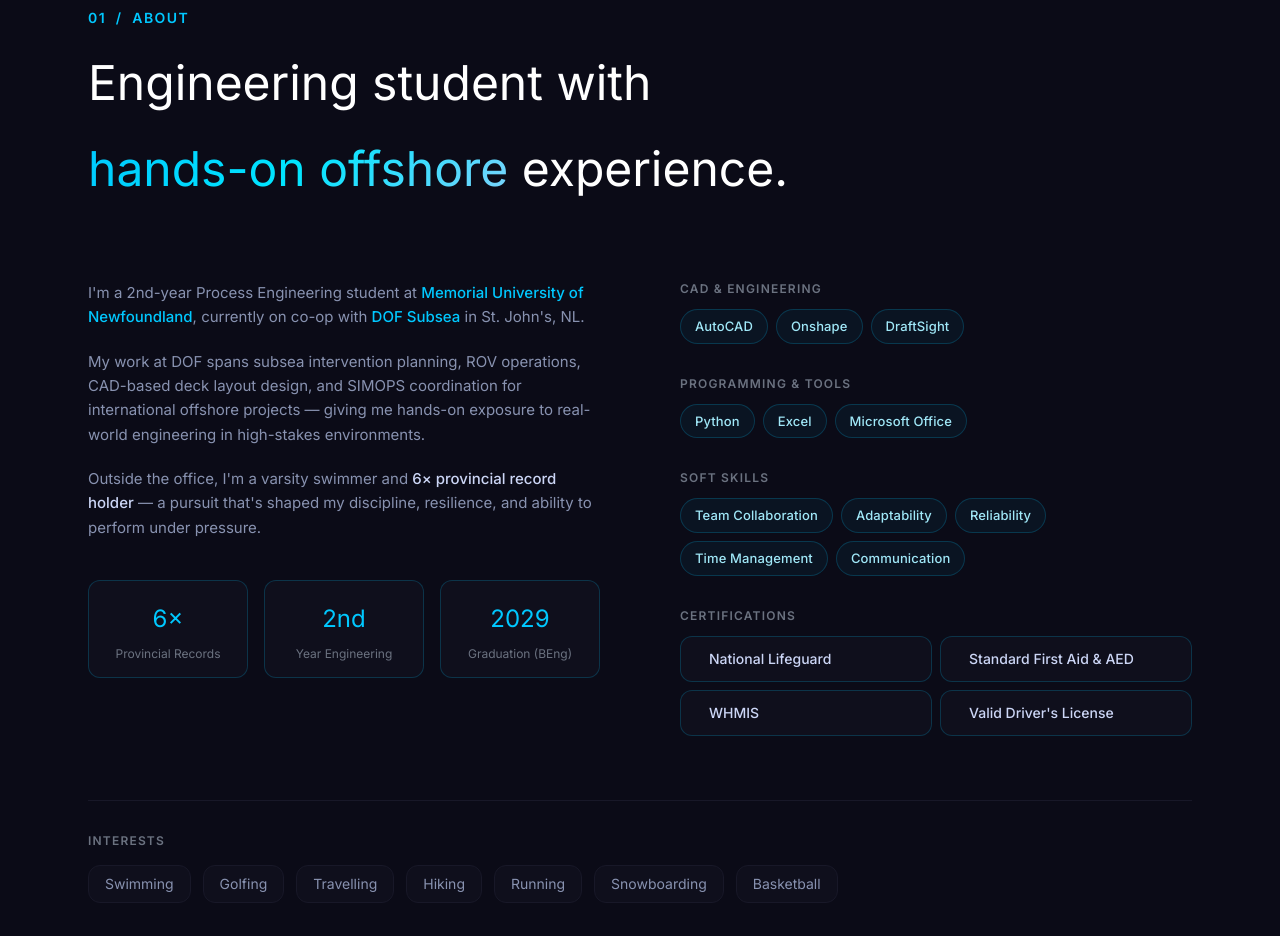
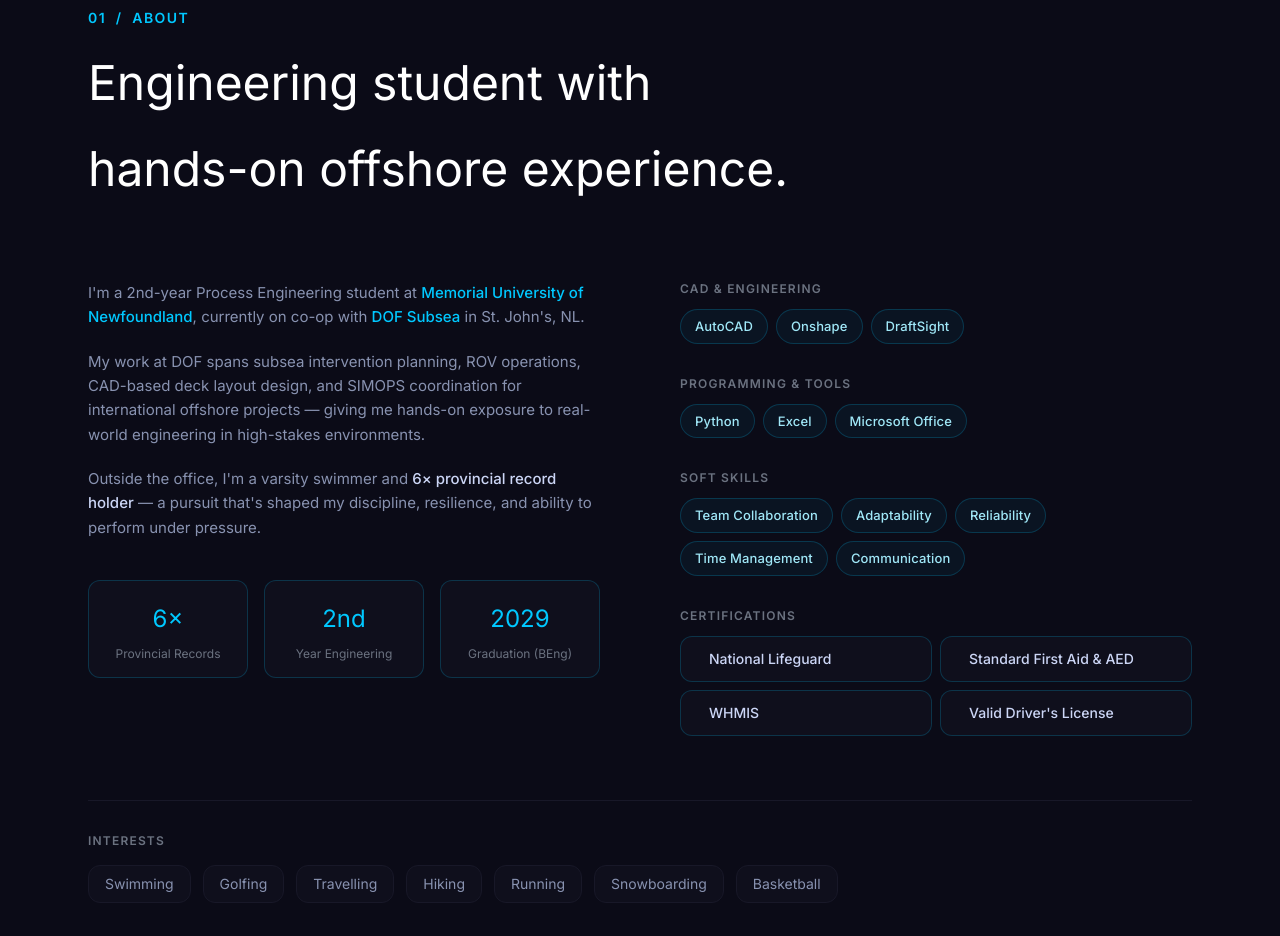
Before and after one commit to jakelecoure/Portfolio, a React (Vite) app in the folder jake-portfolio/: page / in a window 1280 px wide. Shown: the part 920-1856 px from the top of the page. Built offline with nearby package versions, Linux system fonts and the light colour scheme.

Commit message:
Update About.jsx

```diff
--- a/jake-portfolio/src/components/About.jsx
+++ b/jake-portfolio/src/components/About.jsx
@@ -57,7 +57,7 @@ export default function About() {
           </p>
           <h2 className="font-display font-800 dark:text-white text-gray-900" style={{ fontSize: 'clamp(1.8rem, 4vw, 3rem)', lineHeight: '2', paddingBottom: '0.25rem' }}>
             Engineering student with<br />
-            <span className="text-gradient">hands-on offshore</span> experience.
+            <span className="dark:text-white text-gray-900">hands-on offshore</span> experience.
           </h2>
         </div>
 
```
